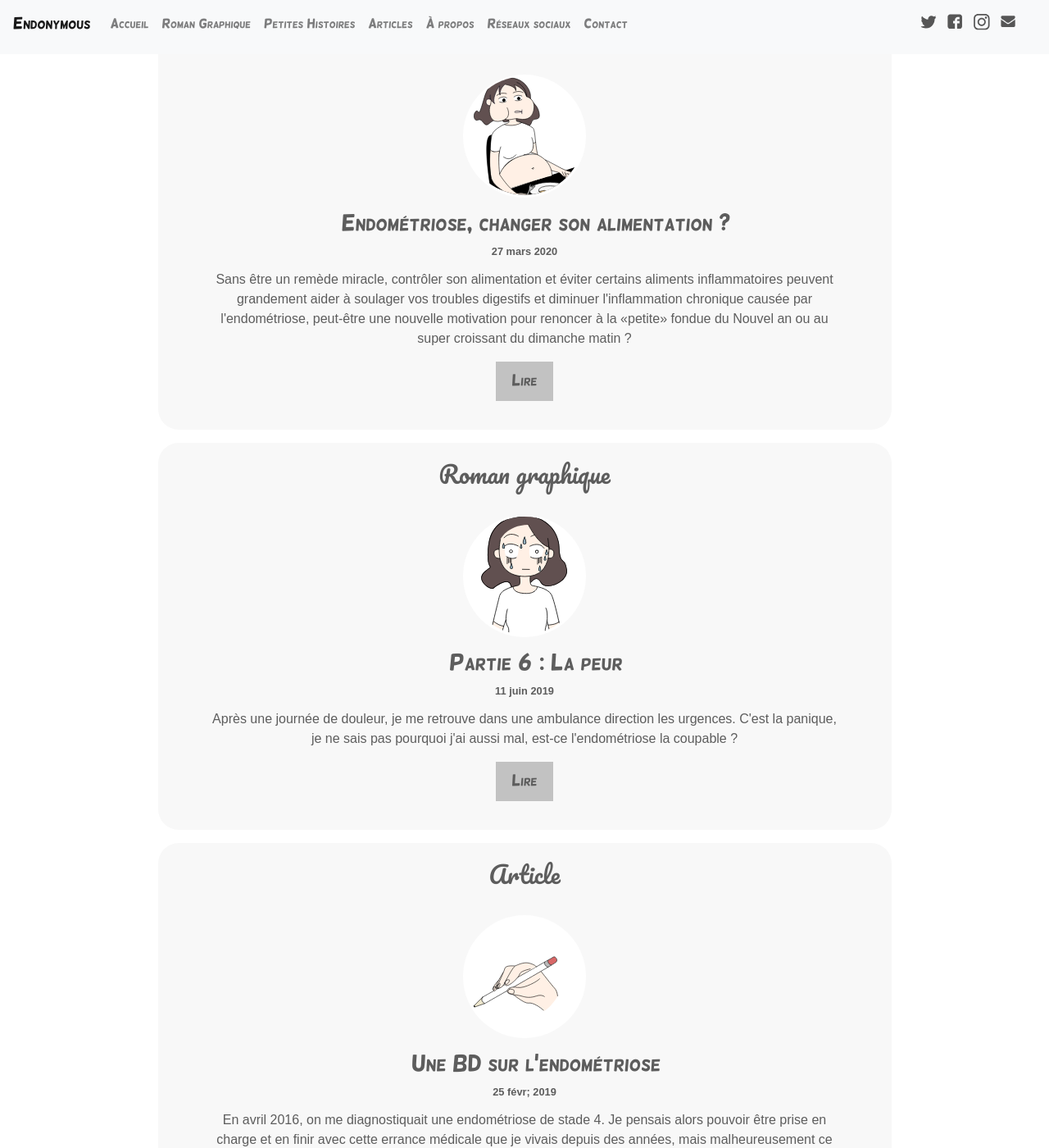
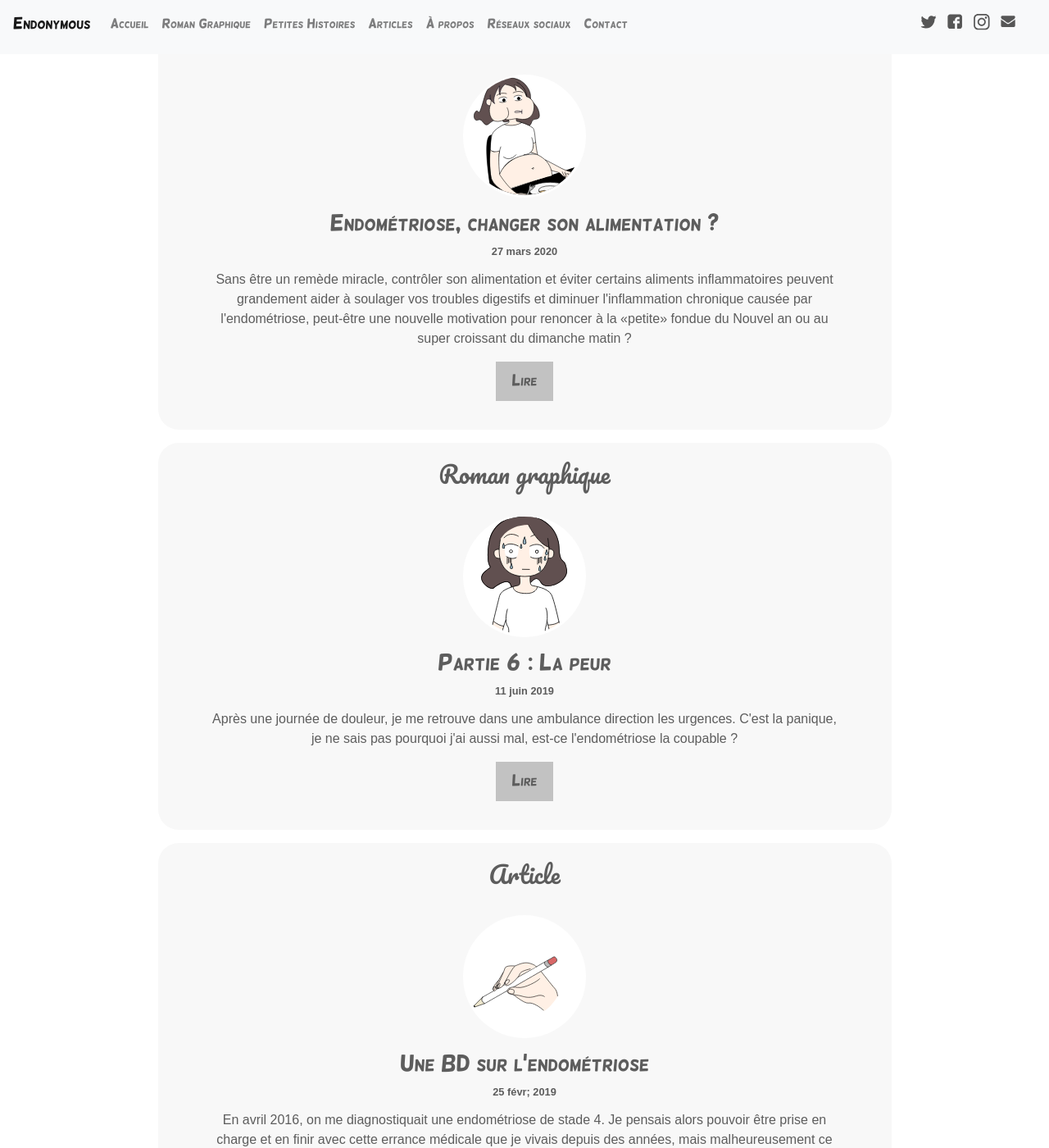
Before and after one commit to IzzDesign/old.endonymous.fr, a Jekyll site: the page built from index.html, in a window 1280 px wide and 1400 px high, scrolled down 864 px. Shown: the whole window at 82% size. Built offline with Jekyll 4.4.1, drawn with Linux system fonts in a browser that asks for light colours; comment, search, counter and statistics services are not loaded.

Commit message:
Update design.scss

```diff
--- a/assets/css/design.scss
+++ b/assets/css/design.scss
@@ -43,6 +43,7 @@
 h2{color:$gray-3;border-bottom: 0.08em solid $gray-3; margin-bottom: 1em;}
 h3{text-indent: 1em;margin-top: 0.5em;}
 h4{margin-top:0.5em;text-indent: 2.5em; color: $gray-3; text-decoration: underline;}
+figure h3{text-indent: 0;}
 a{
   color: $gray-3;
   text-decoration: underline;
@@ -316,6 +317,8 @@
 }
 
 @media screen and (max-width: 756px) {
+    h2{border-bottom: 0;}
+    h3,h4{text-indent: 0;}
     .sidebar, .banner{
       img{display: none;}
     }
```
